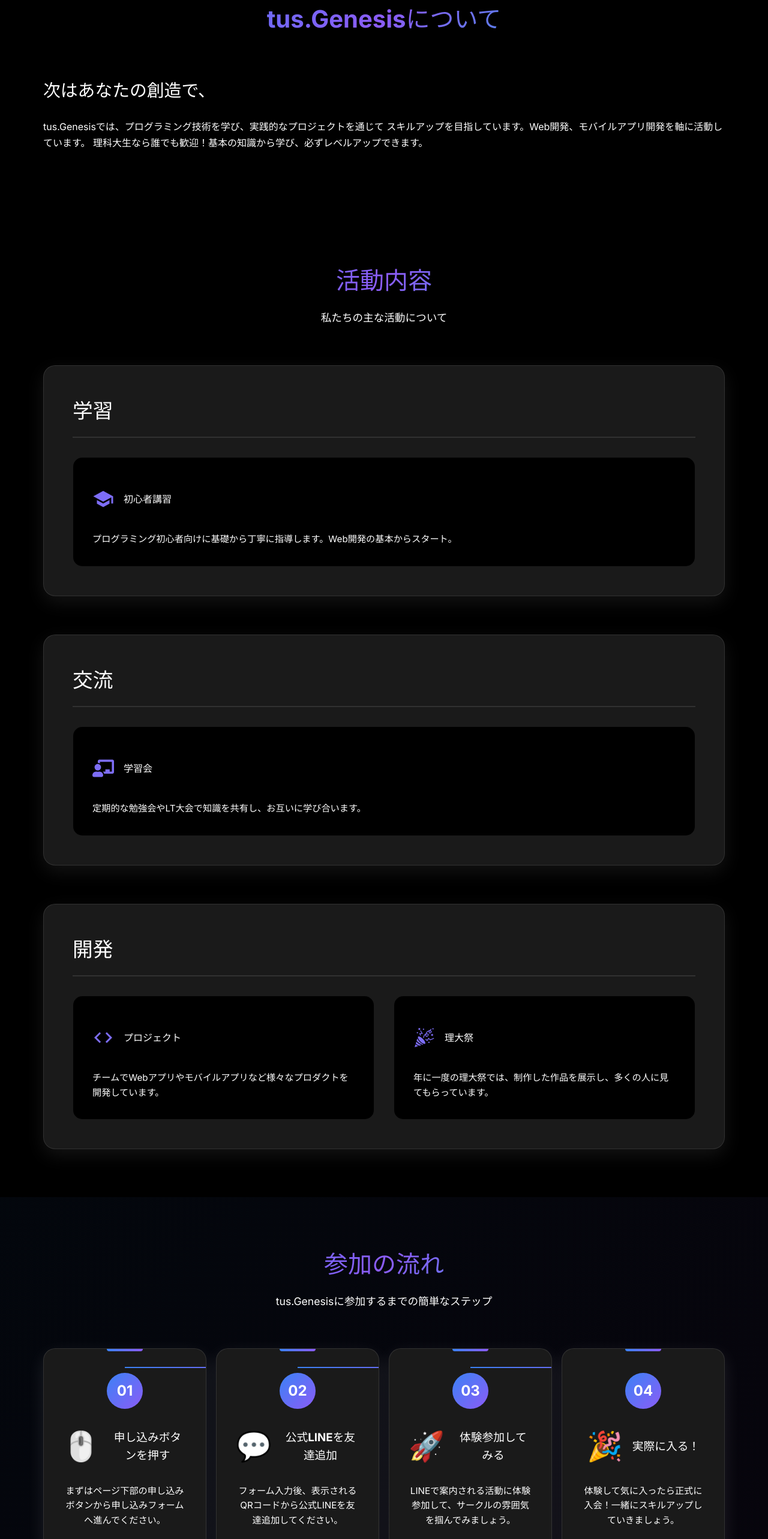
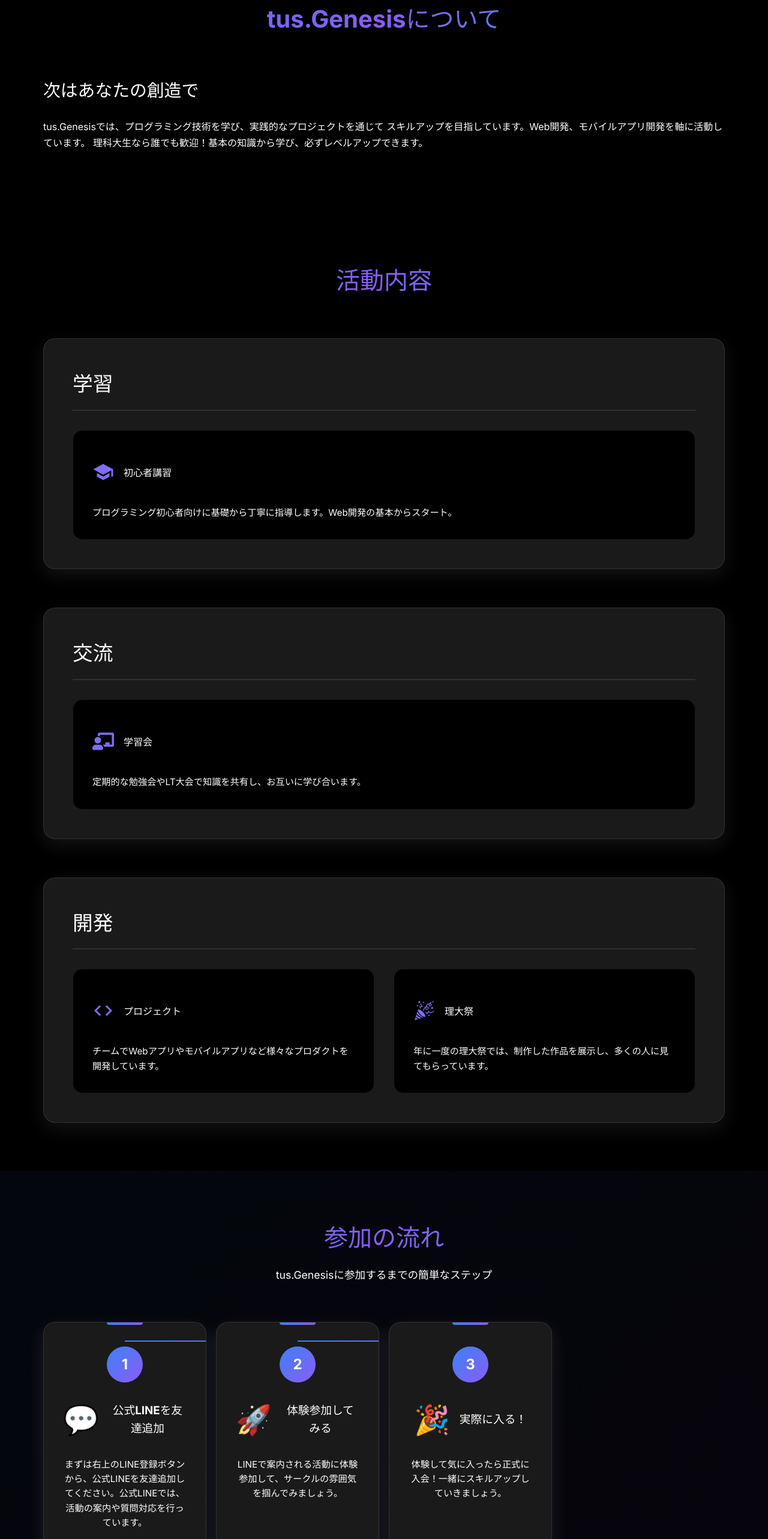
Before and after one commit to tus-Web/landing-page, a React (Vite) app: page / in a window 1280 px wide. Shown: the part 880-3446 px from the top of the page at 60% size. Built offline with nearby package versions, Linux system fonts and the light colour scheme.

Commit message:
feat: 文言の軽い修正

```diff
--- a/src/components/About/About.tsx
+++ b/src/components/About/About.tsx
@@ -13,7 +13,7 @@
 
         <div className="about-content">
           <div className="about-text">
-            <h3>次はあなたの創造で、</h3>
+            <h3>次はあなたの創造で</h3>
             <p>
               tus.Genesisでは、プログラミング技術を学び、実践的なプロジェクトを通じて
               スキルアップを目指しています。Web開発、モバイルアプリ開発を軸に活動しています。
--- a/src/components/Activity/Activity.tsx
+++ b/src/components/Activity/Activity.tsx
@@ -46,7 +46,6 @@
       <div className="activity-container">
         <div className="section-header">
           <h2>活動内容</h2>
-          <p>私たちの主な活動について</p>
         </div>
 
         <div className="activity-sections">
--- a/src/components/Footer/Footer.tsx
+++ b/src/components/Footer/Footer.tsx
@@ -33,7 +33,7 @@
               <li><a href="#about">概要</a></li>
               <li><a href="#activity">活動</a></li>
               <li><a href="#join">参加の流れ</a></li>
-              <li><a href="#application">申込</a></li>
+              <li><a href="#application">公式LINEはこちら</a></li>
             </ul>
           </div>
         </div>
--- a/src/components/JoinFlow/JoinFlow.tsx
+++ b/src/components/JoinFlow/JoinFlow.tsx
@@ -3,26 +3,26 @@
 
 const JoinFlow: React.FC = () => {
   const steps = [
+    // {
+    //   number: "01",
+    //   title: "申し込みボタンを押す",
+    //   description: "まずはページ下部の申し込みボタンから申し込みフォームへ進んでください。",
+    //   icon: "🖱️"
+    // },
     {
-      number: "01",
-      title: "申し込みボタンを押す",
-      description: "まずはページ下部の申し込みボタンから申し込みフォームへ進んでください。",
-      icon: "🖱️"
-    },
-    {
-      number: "02",
+      number: "1",
       title: "公式LINEを友達追加",
-      description: "フォーム入力後、表示されるQRコードから公式LINEを友達追加してください。",
+      description: "まずは右上のLINE登録ボタンから、公式LINEを友達追加してください。公式LINEでは、活動の案内や質問対応を行っています。",
       icon: "💬"
     },
     {
-      number: "03",
+      number: "2",
       title: "体験参加してみる",
       description: "LINEで案内される活動に体験参加して、サークルの雰囲気を掴んでみましょう。",
       icon: "🚀"
     },
     {
-      number: "04",
+      number: "3",
       title: "実際に入る！",
       description: "体験して気に入ったら正式に入会！一緒にスキルアップしていきましょう。",
       icon: "🎉"
```
